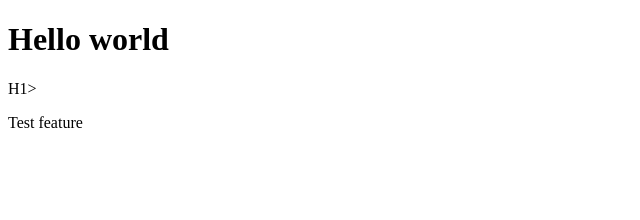
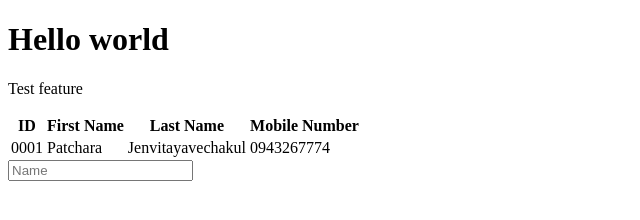
Before and after one commit to Caesar-PoM/cs50w, a plain HTML site: page lecture1/index.html in a window 1280 px wide. Shown: the whole page, without its empty margins (0-640 px from the left). Drawn offline with Linux system fonts and the light colour scheme.

Commit message:
test a little bit

```diff
--- a/lecture1/index.html
+++ b/lecture1/index.html
@@ -4,7 +4,25 @@
 	<title>Lecture 1</title>
 </head>
 <body>
-	<H1>Hello world</H1>H1>
+	<H1>Hello world</H1>
 	<p>Test feature</p>
+
+	<table>
+		<tr>
+			<th>ID</th>
+			<th>First Name</th>
+			<th>Last Name</th>
+			<th>Mobile Number</th>
+		</tr>
+		<tr>
+			<td>0001</td>
+			<td>Patchara</td>
+			<td>Jenvitayavechakul</td>
+			<td>0943267774</td>
+		</tr>
+	</table>
+	<form>
+		<input type="text" name="Name" placeholder="Name">
+	</form>
 </body>
 </html>
```
